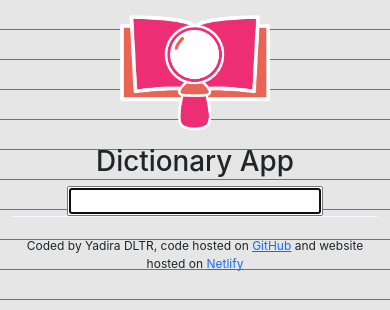
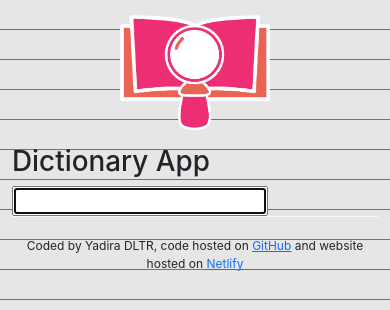
Before and after one commit to Yayiyi94/dictionary-app-react, a React (Create React App) app: page / in a window 390 px wide. Shown: the top 310 px of the page. Built offline with nearby package versions, Linux system fonts and the light colour scheme.

Commit message:
Added phonetic text, change CSS

```diff
--- a/src/App.css
+++ b/src/App.css
@@ -5,11 +5,9 @@
 }
 
 .centered-text-input {
-  text-align: center;
 }
 
 body {
-  text-align: center;
   background-color: #e5e5f7;
   background-size: 30px 30px;
   background-image: repeating-linear-gradient(
--- a/src/Dictionary.js
+++ b/src/Dictionary.js
@@ -8,7 +8,6 @@ export default function Dictionary() {
   let [results, setResults] = useState(null);
 
   function handleResponse(response) {
-    console.log(response.data.meanings[0].definition);
     setResults(response.data);
   }
 
@@ -31,7 +30,7 @@ export default function Dictionary() {
       <form onSubmit={search}>
         <input
           type="search"
-          class="centered-text-input"
+          className="centered-text-input"
           autoFocus={true}
           onChange={handleKeyword}
         />
--- a/src/Meaning.js
+++ b/src/Meaning.js
@@ -3,7 +3,6 @@ import "./Dictionary.css";
 import Synonyms from "./Synonyms";
 
 export default function Meaning(props) {
-  console.log(props.meaning);
   return (
     <div className="Meaning">
       <h3>{props.meaning.partOfSpeech}</h3>
--- a/src/Results.js
+++ b/src/Results.js
@@ -7,6 +7,7 @@ export default function Results(props) {
     return (
       <div className="Results">
         <h2>{props.results.word}</h2>
+        {props.results.phonetic}
         {props.results.meanings.map(function (meaning, index) {
           return (
             <div key={index}>
```
